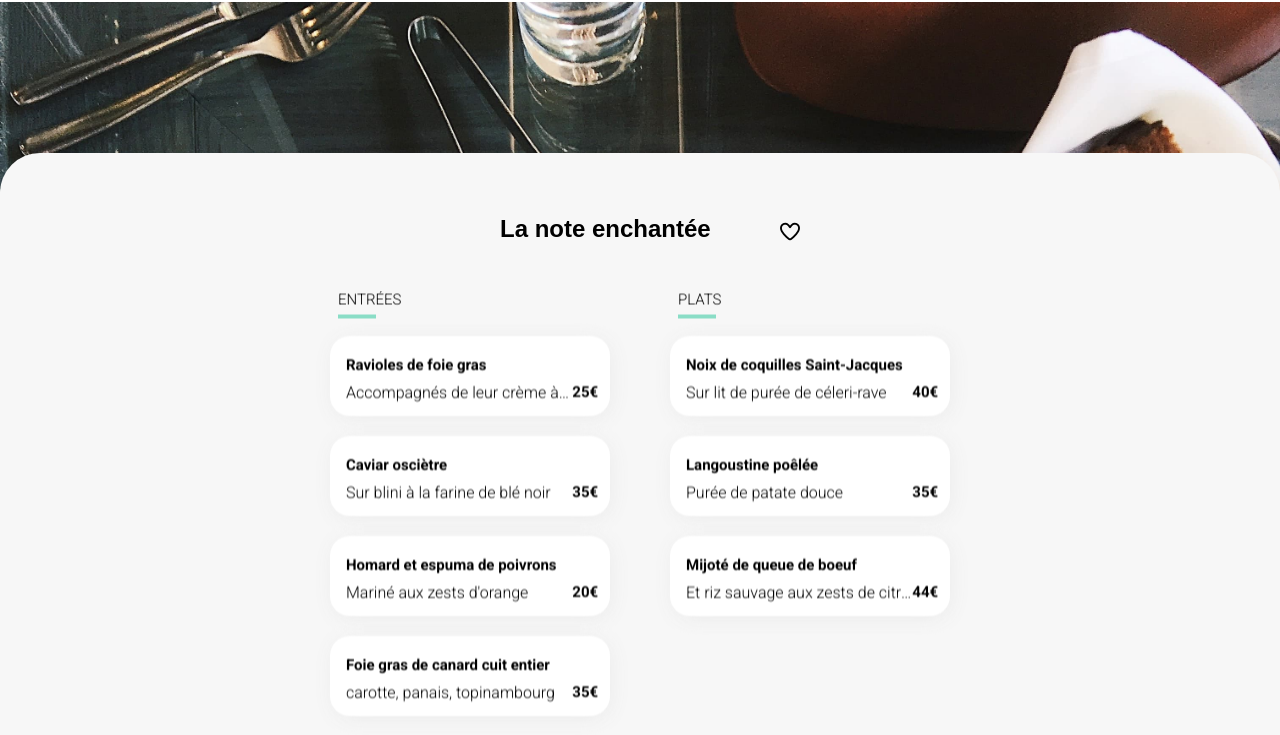
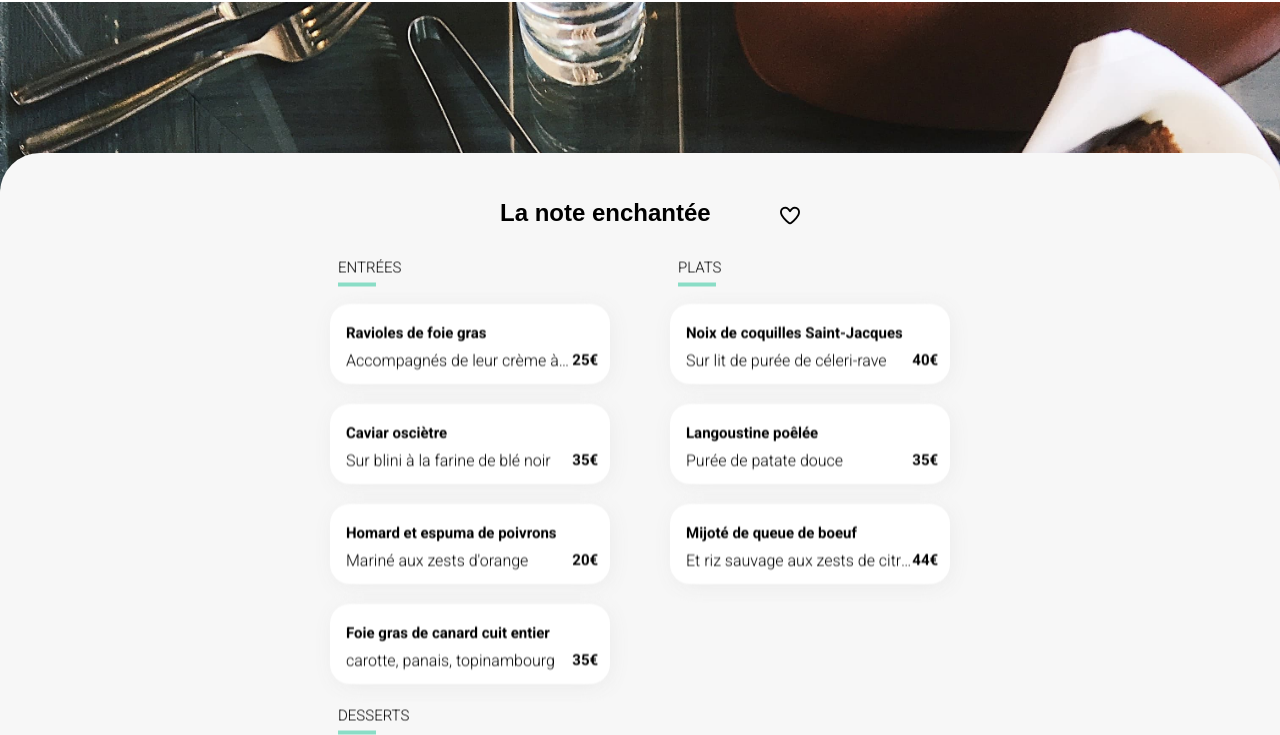
Before and after one commit to Littlebirdwarrior/P3_Ohmyfood, a plain HTML site: page ohmyfood-restaurants/la-note-enchantee.html in a window 1280 px wide. Shown: the part 65-800 px from the top of the page. Drawn offline with Linux system fonts and the light colour scheme; a web font is replaced by a local one.

```diff
--- a/ohmyfood-restaurants/la-note-enchantee.html
+++ b/ohmyfood-restaurants/la-note-enchantee.html
@@ -33,7 +33,7 @@
 
     <!--le bouton-c : dropdown vert--->
     <div class="background--darker container-radius padding-top-2">
-        <div class="container nom-du-restau w-300 slide-top slide-top_1">
+        <div class="nom-du-restau slide-top slide-top_1">
             <h1>La note enchantée</h1>
             <div class="heart">
                 <i class="far fa-heart"></i>
```
Also changed, not shown: ohmyfood-restaurants/a-la-francaise.html (+1 -1 lines), ohmyfood-restaurants/la-palette-du-gout.html (+1 -1 lines), ohmyfood-restaurants/le-delice-des-sens.html (+1 -1 lines).
